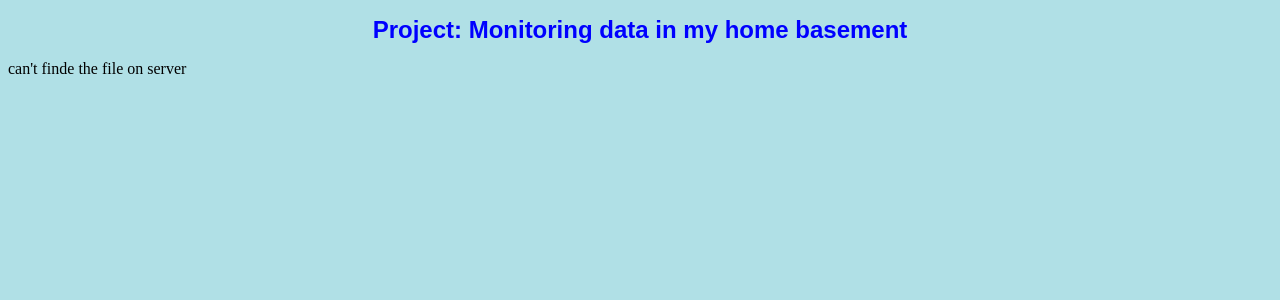
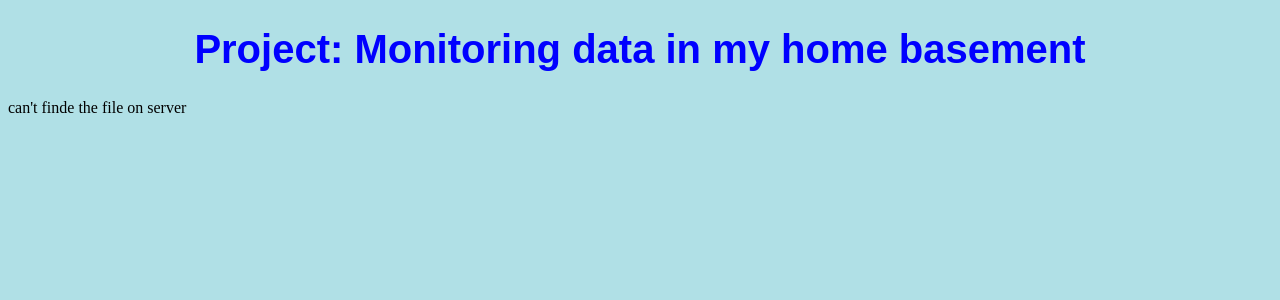
Before and after one commit to hanshenrikjeppesen/Temp_hum_basement, a PHP site: page / in a window 1280 px wide. Shown: the top 300 px of the page. Run offline with PHP 8.4, Linux system fonts and the light colour scheme.

Commit message:
Update index.php

```diff
--- a/index.php
+++ b/index.php
@@ -9,7 +9,7 @@
 		text-align: center;
 		color: blue;
 		font-family: 'Ubuntu', sans-serif;
-		font-size: 24px;
+		font-size: 250%;
 	}
 	p    {color: red;}
 	<link href="https://fonts.googleapis.com/css?family=Ubuntu" rel="stylesheet">
```
